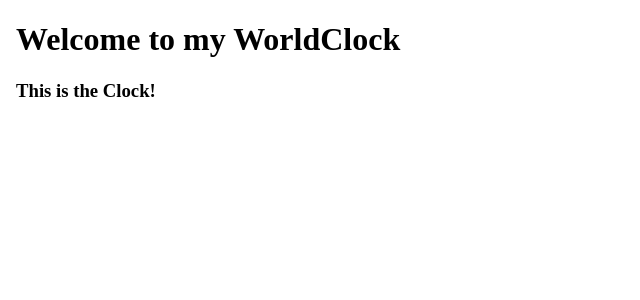
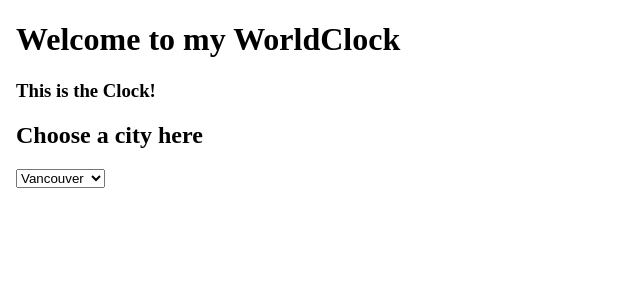
Before and after one commit to woodsmanlucas/WorldClock, an Angular app: page / in a window 1280 px wide. Shown: the top 300 px of the page, without its empty margins (0-640 px from the left). Built offline with nearby package versions, Linux system fonts and the light colour scheme.

Commit message:
All the components are layed out

```diff
--- /dev/null
+++ b/src/app/ChooseCityDirective.ts
@@ -0,0 +1,11 @@
+import { Component } from '@angular/core';
+
+// Define second directive.
+@Component({
+    // Selector uses lower case with hyphens.
+    selector: 'choose-city',
+    templateUrl: './choose_city.html',
+})
+export class choose_city {
+
+}
--- a/src/app/app.module.ts
+++ b/src/app/app.module.ts
@@ -4,10 +4,11 @@ import { NgModule } from '@angular/core';
 import { AppRoutingModule } from './app-routing.module';
 import { AppComponent } from './app.component';
 import { Clock } from './ClockDirective';
+import { choose_city } from './ChooseCityDirective'
 
 @NgModule({
   declarations: [
-    AppComponent, Clock
+    AppComponent, Clock, choose_city
   ],
   imports: [
     BrowserModule,
--- a/src/app/index.html
+++ b/src/app/index.html
@@ -9,5 +9,6 @@
 <body>
 <h1>Welcome to my {{title}}</h1>
 <clock></clock>
+<choose-city></choose-city>
 </body>
 </html>
```
